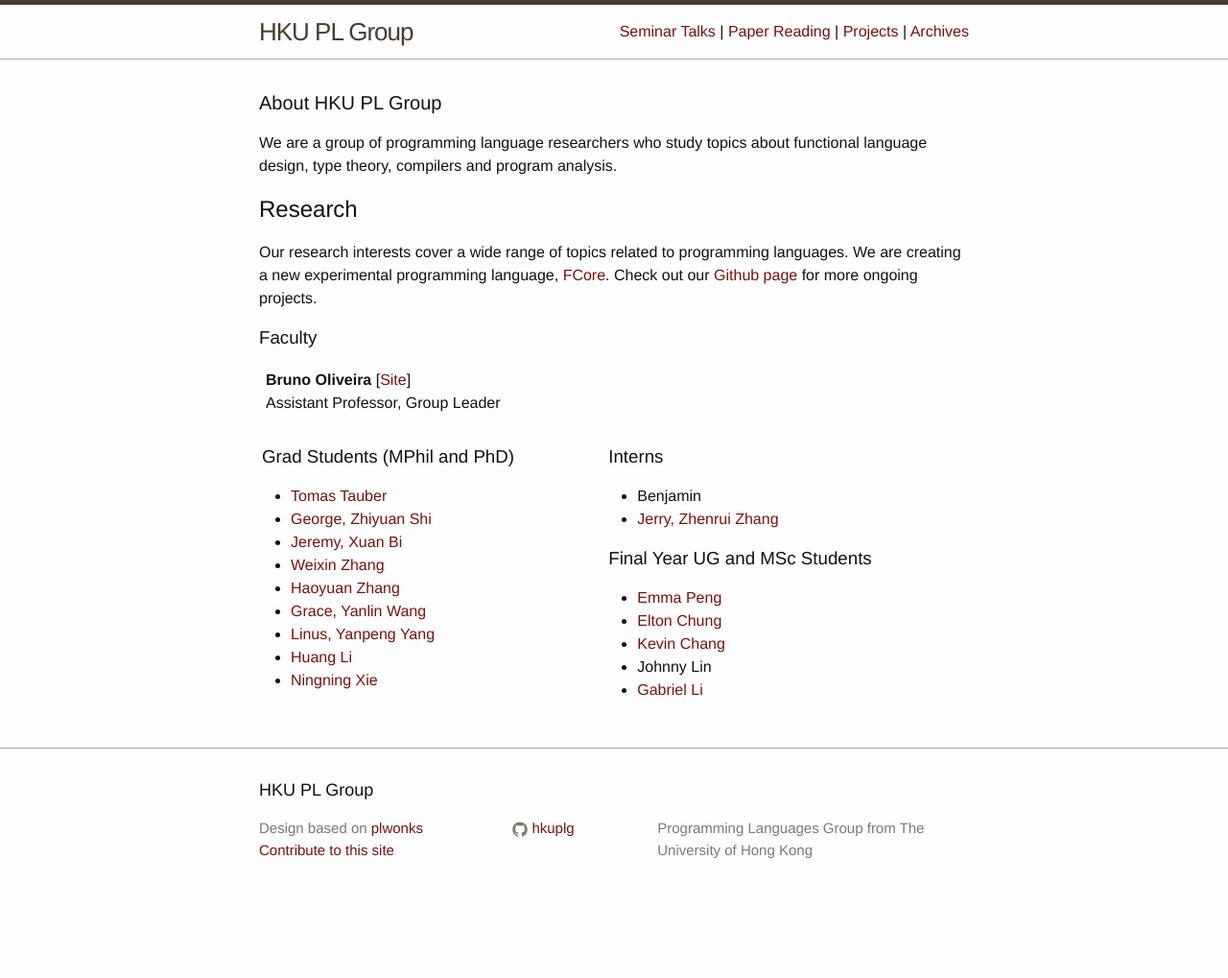
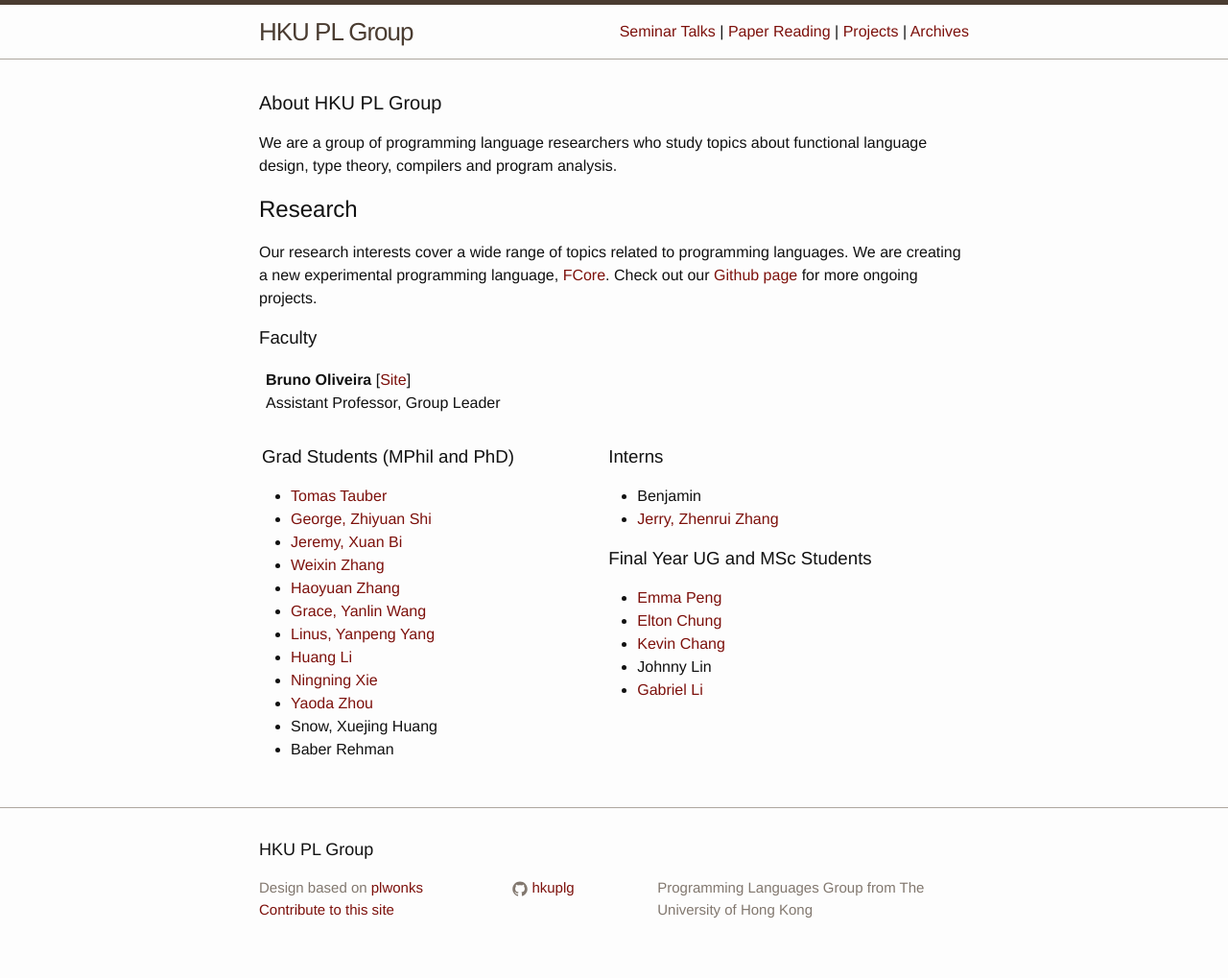
Before and after one commit to hkuplg/hkuplg.github.io, a Jekyll site: the page built from index.html, in a window 1280 px wide. Shown: the whole page at 96% size. Built offline with Jekyll 4.4.1, drawn with Linux system fonts in a browser that asks for light colours; before the commit the page ends 957 px from its top, so only the background shows below that.

Commit message:
Add new members

```diff
--- a/index.html
+++ b/index.html
@@ -38,6 +38,9 @@ layout: default
     <li><a href="https://linusyang.com">Linus, Yanpeng Yang</a></li>
     <li><a href="https://github.com/lihuanglx">Huang Li</a></li>
     <li><a href="https://xnning.github.io">Ningning Xie</a></li>
+    <li><a href="https://juda.github.io">Yaoda Zhou</a></li>
+    <li>Snow, Xuejing Huang</li>
+    <li>Baber Rehman</li>
   </ul>
   </td>
 
```
